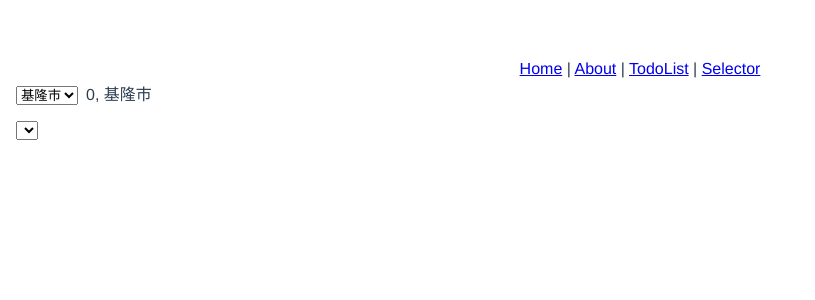
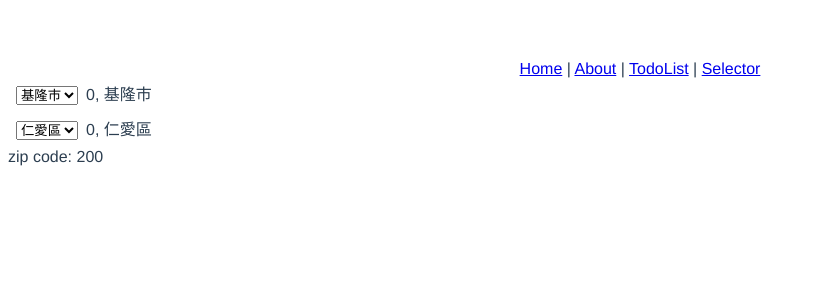
Before and after one commit to shuliu/vuecli-todolist, a Vue app: page /selector in a window 1280 px wide. Shown: the top 300 px of the page, without its empty margins (0-815 px from the left). Built offline with nearby package versions, Linux system fonts and the light colour scheme.

Commit message:
clear City Town Selector with two Component

```diff
--- a/src/components/Selector.vue
+++ b/src/components/Selector.vue
@@ -1,7 +1,7 @@
 <template>
   <div class="select">
     <select v-model="selectIndex" >
-      <option v-for="(item, index) in options" :value="index">{{item.name}}</option>
+      <option v-for="(item, key) in options" :key="key" :value="key">{{item.name}}</option>
     </select>
 
     <span v-if="showInfo()">{{selectIndex}}, {{selectName}}</span>
@@ -36,9 +36,19 @@ export default {
     getSelectName() {
       this.selectName = this.options.length > 0 ? this.options[this.selectIndex].name : '';
     },
+    emitSelectIndex() {
+      this.$emit('selectIndex', this.selectIndex);
+    },
+    updateOptions() {
+      this.options = this.list;
+    },
+    resetIndex() {
+      this.selectIndex = 0;
+    }
   },
   watch: {
-    selectIndex: ['getSelectName'],
+    selectIndex: ['getSelectName', 'emitSelectIndex'],
+    list: ['updateOptions', 'resetIndex'],
   }
 }
 </script>
--- a/src/views/Selector.vue
+++ b/src/views/Selector.vue
@@ -1,7 +1,12 @@
 <template>
   <div id="selector">
-    <Selector v-bind:value="cityIndex" v-bind:list="cities" ></Selector>
-    <Selector v-bind:value="townIndex" v-bind:list="areas" ></Selector>
+    <Selector v-bind:value="cityIndex"
+              v-bind:list="cities"
+              v-on:selectIndex="getCitySelect($event)" ></Selector>
+    <Selector v-bind:value="townIndex"
+              v-bind:list="areas"
+              v-on:selectIndex="getTownSelect($event)"></Selector>
+    <span class="zipCode">zip code: {{zipCode}}</span>
   </div>
 </template>
 
@@ -53,14 +58,33 @@ export default {
       ],
       cityIndex: 0,
       townIndex: 0,
+      zipCode: '',
       areas: [],
     }
   },
+  methods: {
+    getCitySelect(val) {
+      this.cityIndex = val;
+    },
+    getTownSelect(val) {
+      this.townIndex = val;
+    },
+    setZip() {
+      this.zipCode = this.areas[this.townIndex].zip || '';
+    },
+    setTown() {
+      this.areas = this.cities[this.cityIndex].areas || [];
+    },
+  },
   computed: {
-
+  },
+  created() {
+    this.setTown();
+    this.setZip();
   },
   watch: {
-
+    cityIndex: ['setTown', 'setZip'],
+    townIndex: ['setZip'],
   }
 }
 </script>
```
